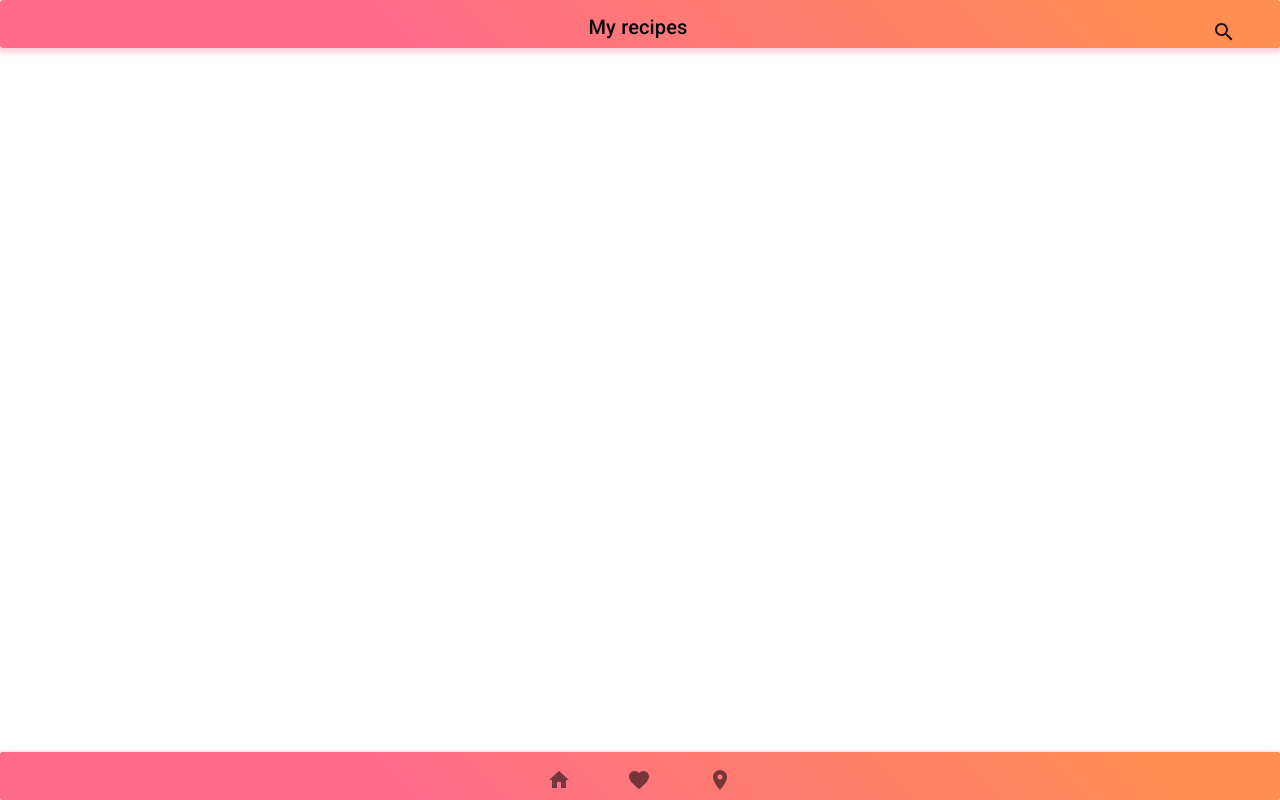
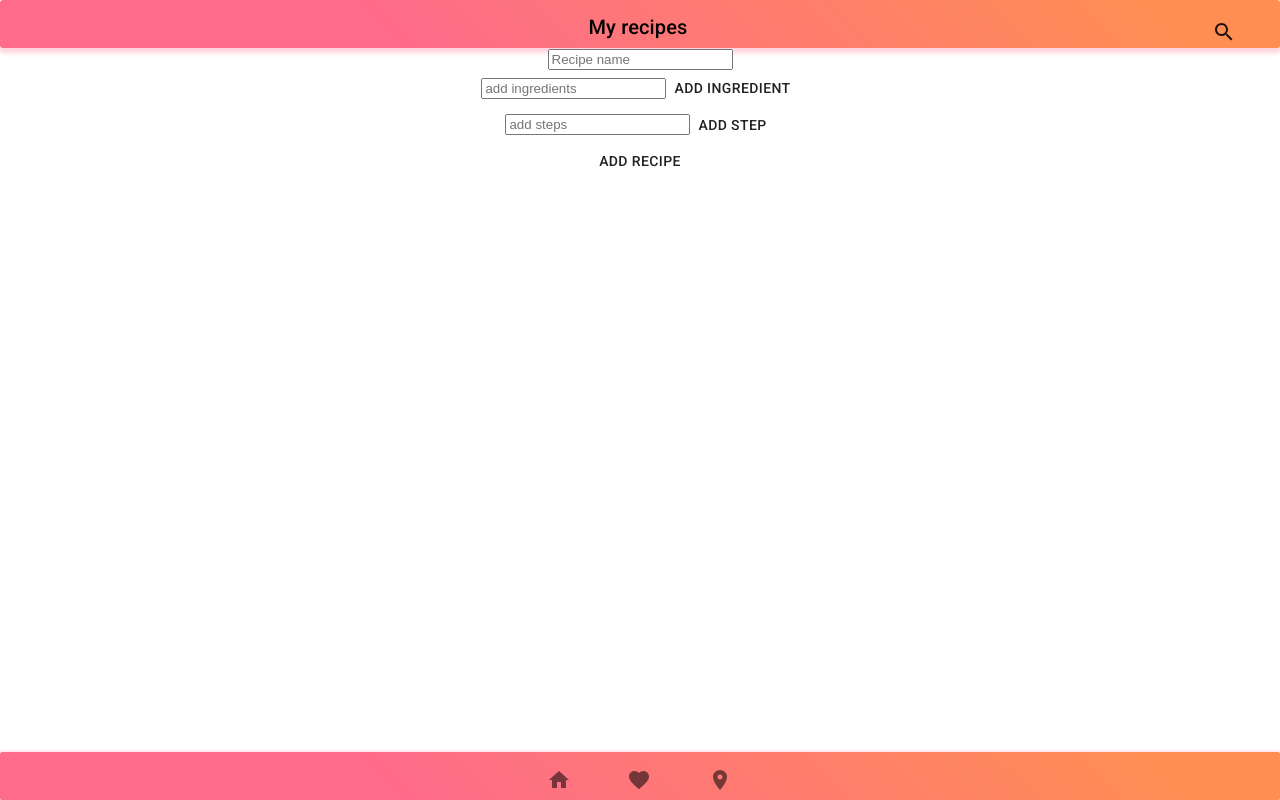
Before and after one commit to RasmusJK/CookBook, a React (Create React App) app: page /myRecipes in a window 1280 px wide. Built offline with nearby package versions, Linux system fonts and the light colour scheme.

Commit message:
can add ingredients

```diff
--- a/src/components/BottomNav.js
+++ b/src/components/BottomNav.js
@@ -1,4 +1,4 @@
-import React from "react";
+import React,{useState} from "react";
 import { BottomNavigationAction, BottomNavigation  } from '@material-ui/core';
 import { makeStyles } from '@material-ui/core/styles';
 
@@ -25,7 +25,7 @@ const BottomNav =()=>{
         },
     }));
     const classes = useStyles();
-    const [value, setValue] = React.useState(0);
+    const [value, setValue] =useState(0);
     return(
         <div className={classes.root}>
             <BottomNavigation
@@ -33,13 +33,13 @@ const BottomNav =()=>{
                 onChange={(event, newValue) => {
                     setValue(newValue);
                 }}
-                //showLabels    //something wrong with this
+                showLabels    //something wrong with this
                 className={classes.root}
             >
 
                 <Link to="/"> <BottomNavigationAction label="Home" icon={<HomeIcon />} /> </Link>
                 <Link to="/liked"> <BottomNavigationAction label="Liked" icon={<FavoriteIcon />} /> </Link>
-                <Link to="/myRecipes">  <BottomNavigationAction label="My recipes" icon={<LocationOnIcon />} /> </Link>
+                <Link to="/myRecipes">  <BottomNavigationAction label="My recipes" icon={<LocationOnIcon />} />  </Link>
 
             </BottomNavigation>
 
--- /dev/null
+++ b/src/components/Form.js
@@ -0,0 +1,76 @@
+import '../App.css';
+import React,{useState} from "react";
+import {Button} from "@material-ui/core";
+import {CREATE_INGREDIENT,CREATE_RECIPE} from '../gql/mutations'
+import {useMutation} from "@apollo/client";
+
+//pitää painaa add ingredient buttonia 2 kertaa ennen kuin lisää
+const Form=()=> {
+    const [recipeName, setRecipeName] =useState("");
+
+    const [ingredient, setIngredient] =useState("");
+    const [ingredients, setIngredients] =useState([]);
+    const [step, setStep] =useState("");
+    const [steps, setSteps] =useState([]);
+
+    const addIngredientToList =e =>{
+       e.preventDefault();
+        setIngredients(prevState => [...prevState, ingredient]);
+        console.log(ingredients);
+
+    }
+    const addStepsToList =e =>{
+        e.preventDefault();
+        setSteps(prevState => [...prevState, step]);
+        console.log(steps);
+
+    }
+    const [addIngredients,{error}]= useMutation(CREATE_INGREDIENT)
+    const addIngredientsToDB = ()=> {
+        addIngredients({
+            variables:{
+                ingredients: ingredients
+            }
+        })
+        if (error){
+            console.log("error",error)
+        }
+    }
+
+
+console.log(recipeName);
+    return (
+        <div className="App">
+
+            <input type="text"
+                placeholder="Recipe name"
+                onChange={(e)=>{
+                    setRecipeName(e.target.value);
+            }}
+            />
+            <form onSubmit={addIngredientToList}>
+            <input type="text"
+                    placeholder="add ingredients"
+                    onChange={(e)=>{
+                        setIngredient(e.target.value);
+                   }}
+            />
+                <Button type="submit">Add ingredient</Button>
+            </form>
+            <form onSubmit={addStepsToList}>
+                <input type="text"
+                       placeholder="add steps"
+                       onChange={(e)=>{
+                           setStep(e.target.value);
+                       }}
+                />
+                <Button type="submit">Add Step</Button>
+            </form>
+                <Button onClick={addIngredientsToDB}>Add Recipe</Button>
+
+
+        </div>
+    );
+}
+
+export default Form;
--- a/src/components/MyRecipes.js
+++ b/src/components/MyRecipes.js
@@ -1,9 +1,11 @@
 import '../App.css';
 import React from "react";
-
-function MyRecipes({name}) {
+import Form from "./Form"
+const MyRecipes=({name})=> {
     return (
         <div className="App">
+            <Form/>
+
 
 
         </div>
--- a/src/components/Recipe.js
+++ b/src/components/Recipe.js
@@ -47,21 +47,20 @@ const Recipe = ({match}) => {
     const [instructions, setInstructions] = useState([ingredients])
     useEffect(()=>{
 
-
-
         if (data) {
             console.log("single recipe", data.recipe);
             setRecipe(data.recipe);
             setIngredients(data.recipe.ingredients.ingredients);
             setSteps(data.recipe.steps);
             if(resource){
-                setInstructions(ingredients);
+                 setInstructions(ingredients);
             } else{
                 setInstructions(steps);
             }
-
+            // eslint-disable-next-line react-hooks/exhaustive-deps
         }
     },[data,resource]);
+
     if (loading) return <p>Loading...</p>;
     if (error) return <p>Error :(</p>;
     return(
@@ -90,7 +89,7 @@ const Recipe = ({match}) => {
                     </ButtonGroup>
 
                      {instructions.map(ingredient =>(
-                   <Typography>{ingredient}</Typography>))}
+                   <Typography key={ingredient}>{ingredient}</Typography>))}
 
                 </div>
 
--- a/src/components/TopBar.js
+++ b/src/components/TopBar.js
@@ -44,7 +44,7 @@ const TopBar =({name})=> {
                     <Typography variant="h6" className={classes.title}>
                         {name}
                     </Typography>
-                    <Button color="inherit "><SearchIcon/></Button>
+                    <Button ><SearchIcon/></Button>
                 </Toolbar>
             </AppBar>
         </div>
--- a/src/gql/mutations.js
+++ b/src/gql/mutations.js
@@ -1,16 +1,34 @@
 import {gql} from '@apollo/client'
 
 export const CREATE_INGREDIENT = gql`
- mutation{addIngredients(
-  ingredients: ["Nuudelit","vesi"]
-){ingredients id}}
 
+ mutation addIngredients(
+    $ingredients: [String]
+ ) {
+        addIngredients(
+        ingredients: $ingredients
+ ) {
+    ingredients
+     id
+    }
+  }
 `;
 
 export const CREATE_RECIPE = gql`
- mutation{addRecipe(recipeName:"nuudelit"
-  ingredients:"6088709bb0ded81f24b3e274"
-  steps:["keitä vesi","kaada vesi nuudeleiden päälle", "odota 5min ","nauti"
-  ]){recipeName ingredients{ingredients} steps }}
+
+ mutation addRecipe(
+    $recipeName: String
+    $ingredients: ingredients
+    $steps: [String]
+    ) {addRecipe(
+        recipeName: $recipeName
+        ingredients: $ingredients
+        steps: $steps
+    ) {
+        recipeName
+        ingredients{ingredients}
+        steps
+    }
+ }
 
 `;
```
